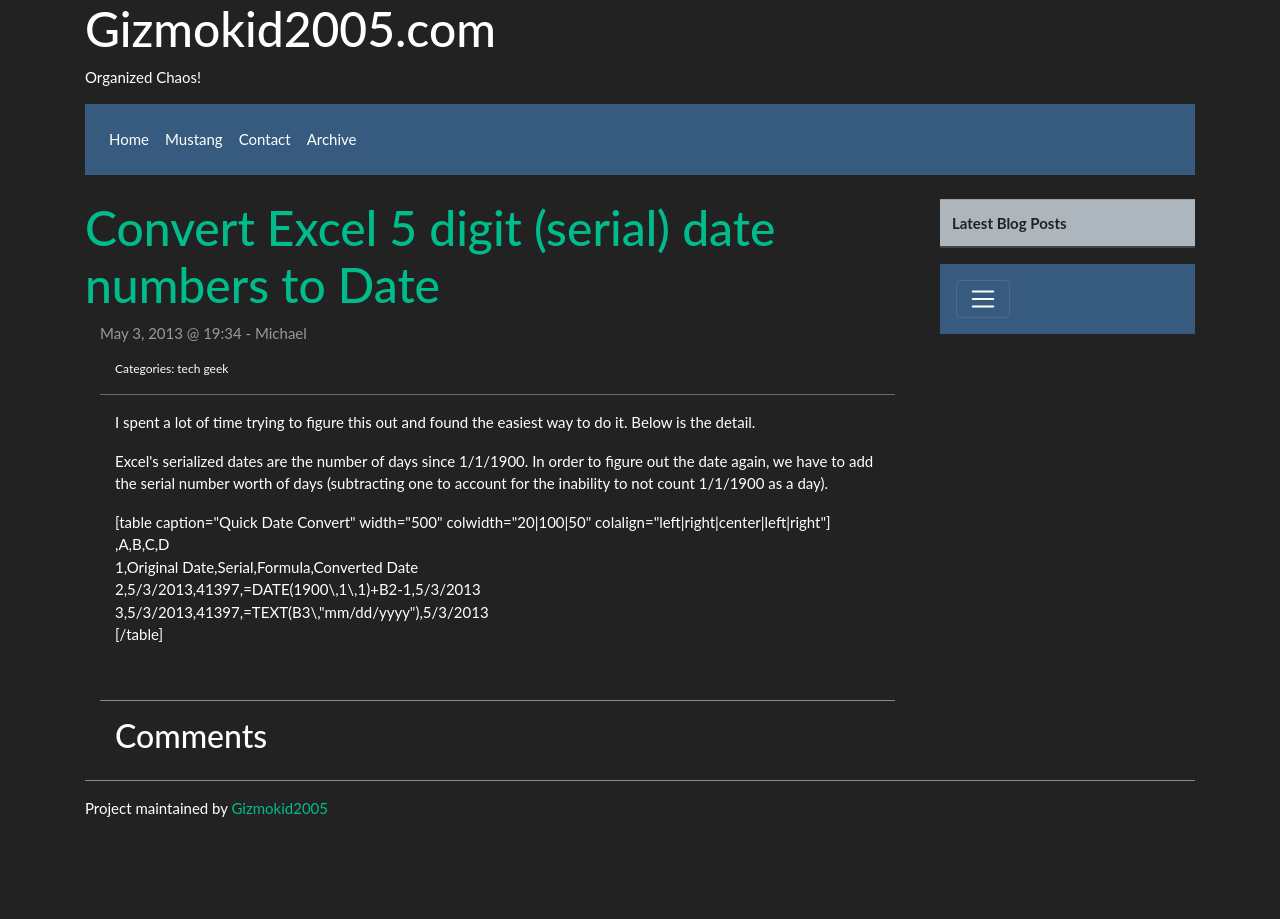
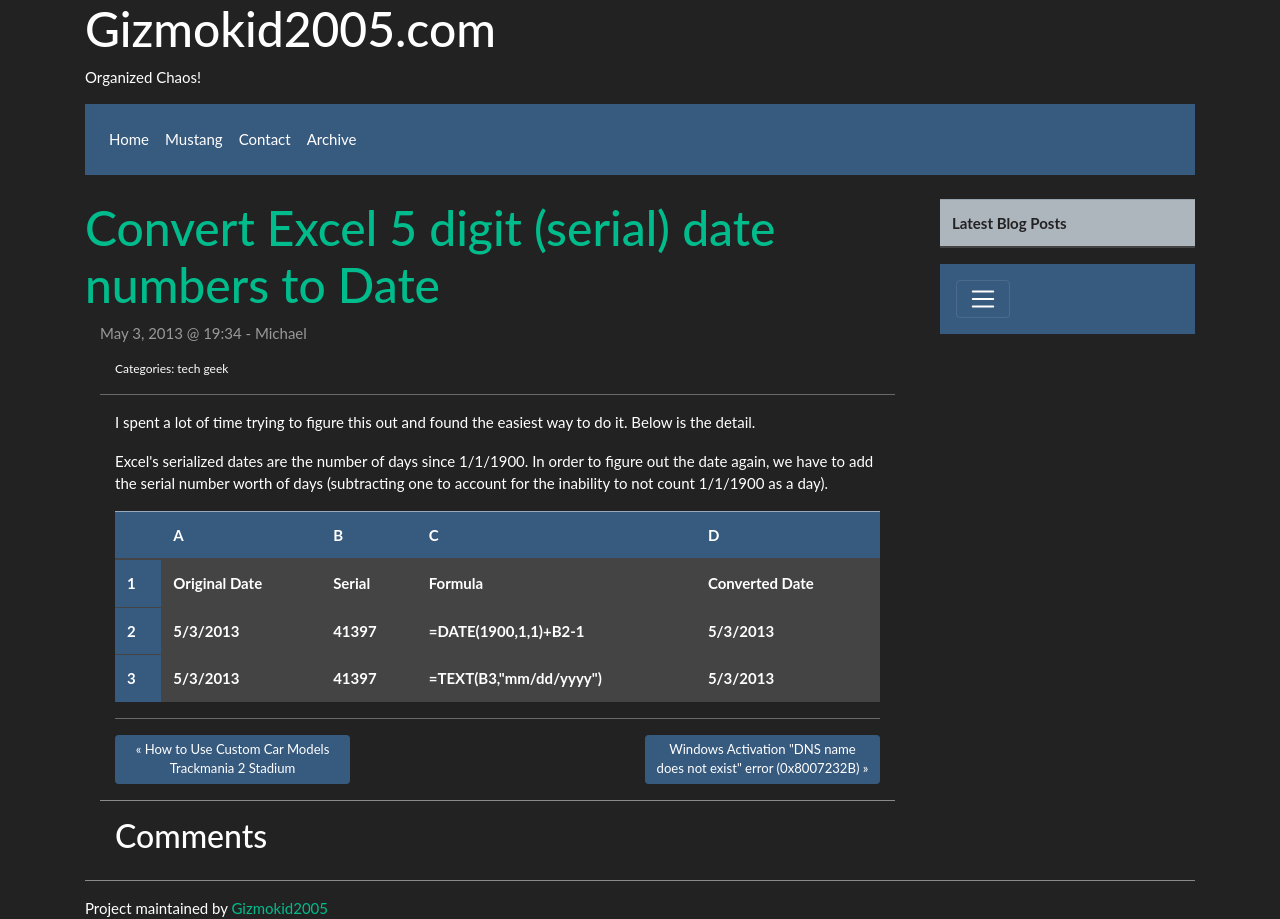
Before and after one commit to Gizmokid2005/gizmokid2005.com, a Jekyll site: the page built from dev/_posts/2013-05-03-convert-excel-5-digit-serial-date-numbers-to-date.html, in a window 1280 px wide. Built offline with Jekyll 4.4.1, drawn with Linux system fonts in a browser that asks for light colours; comment, search, counter and statistics services are not loaded.

Commit message:
Fixed table in excel post. Added prev/next post nav.

```diff
--- a/dev/_layouts/post.html
+++ b/dev/_layouts/post.html
@@ -13,6 +13,20 @@ layout: default
     <hr class="light">
     <div class="container">
         {{ content }}
+
+        <hr class="light">
+
+        <div class="row">
+            <div class="col-sm">
+                {% if page.previous.url %}
+                <a class="btn btn-primary btn-sm" href="{{page.previous.url}}">&laquo; {{page.previous.title}}</a>
+                {% endif %}</div>
+            <div class="col-sm">&nbsp</div>
+            <div class="col-sm">{% if page.next.url %}
+                <a class="btn btn-primary btn-sm" href="{{page.next.url}}">{{page.next.title}} &raquo;</a>
+                {% endif %}</div>
+        </div>
+
     </div>
     {% if page.comments %}
     <hr class="inverse">
--- a/dev/_posts/2013-05-03-convert-excel-5-digit-serial-date-numbers-to-date.html
+++ b/dev/_posts/2013-05-03-convert-excel-5-digit-serial-date-numbers-to-date.html
@@ -30,10 +30,37 @@ comments: true
 <p>I spent a lot of time trying to figure this out and found the easiest way to do it. Below is the detail.</p>
 <p>Excel's serialized dates are the number of days since 1/1/1900. In order to figure out the date again, we have to add the serial number worth of days (subtracting one to account for the inability to not count 1/1/1900 as a day).</p>
 <!--more-->
-<p>[table caption="Quick Date Convert" width="500" colwidth="20|100|50" colalign="left|right|center|left|right"]<br />
-,A,B,C,D<br />
-1,Original Date,Serial,Formula,Converted Date<br />
-2,5/3/2013,41397,=DATE(1900\,1\,1)+B2-1,5/3/2013<br />
-3,5/3/2013,41397,=TEXT(B3\,"mm/dd/yyyy"),5/3/2013<br />
-[/table]</p>
-<p>&nbsp;</p>
+<table class="table table-hover">
+  <thead>
+    <tr class="table-primary">
+      <th scope="col"></th>
+      <th scope="col">A</th>
+      <th scope="col">B</th>
+      <th scope="col">C</th>
+      <th scope="col">D</th>
+    </tr>
+  </thead>
+  <tbody>
+    <tr>
+      <th scope="row" class="table-primary">1</th>
+      <th scope="row" class="table-secondary">Original Date</th>
+      <th scope="row" class="table-secondary">Serial</th>
+      <th scope="row" class="table-secondary">Formula</th>
+      <th scope="row" class="table-secondary">Converted Date</th>
+    </tr>
+    <tr>
+      <th scope="row" class="table-primary">2</th>
+      <th scope="row" class="table-secondary">5/3/2013</th>
+      <th scope="row" class="table-secondary">41397</th>
+      <th scope="row" class="table-secondary">=DATE(1900,1,1)+B2-1</th>
+      <th scope="row" class="table-secondary">5/3/2013</th>
+    </tr>
+    <tr>
+      <th scope="row" class="table-primary">3</th>
+      <th scope="row" class="table-secondary">5/3/2013</th>
+      <th scope="row" class="table-secondary">41397</th>
+      <th scope="row" class="table-secondary">=TEXT(B3,"mm/dd/yyyy")</th>
+      <th scope="row" class="table-secondary">5/3/2013</th>
+    </tr>
+  </tbody>
+</table>
```
